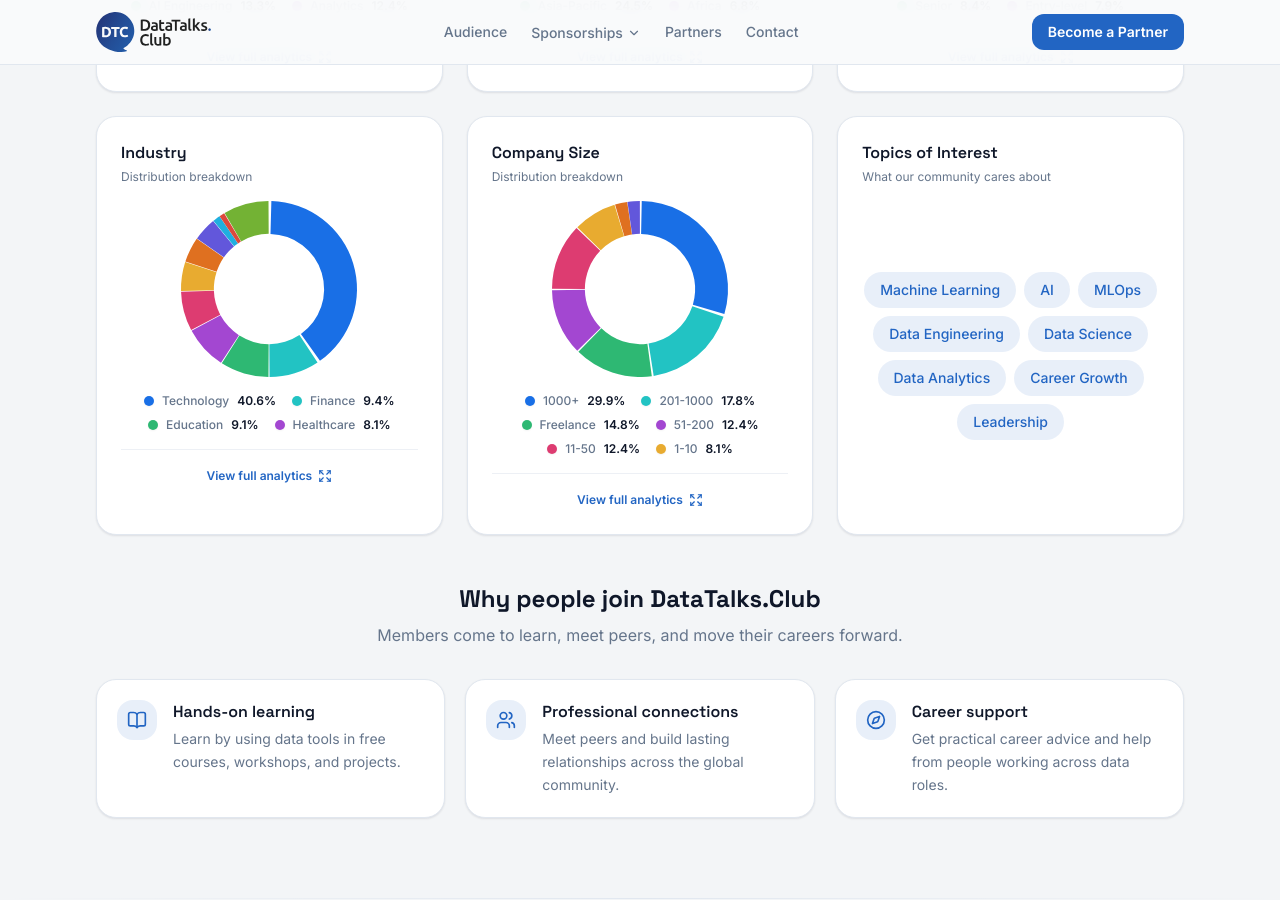
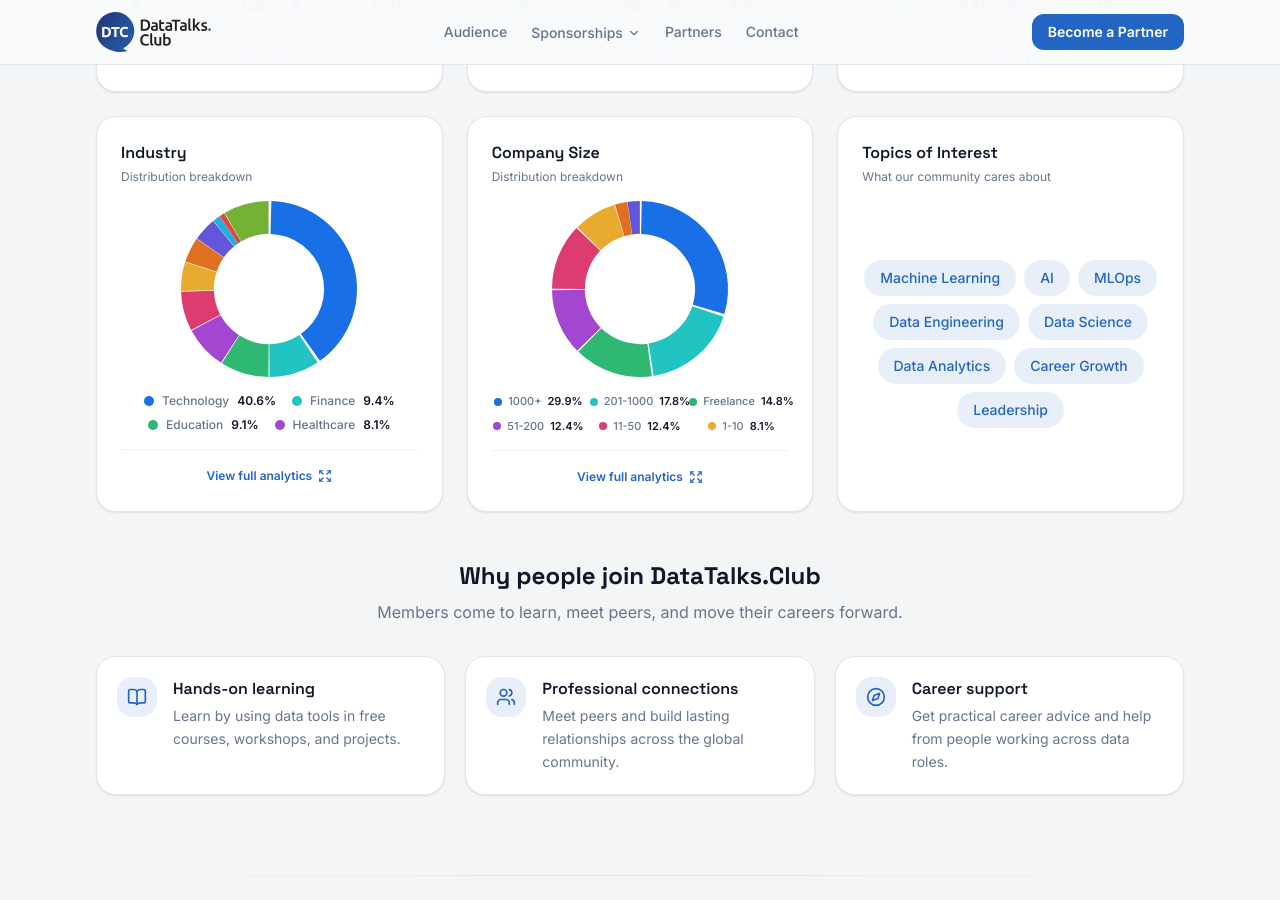
Before and after one commit to DataTalksClub/mediakit, a Jekyll site: the page built from index.html, in a window 1280 px wide and 900 px high, scrolled down 1197 px. Built offline with Jekyll 4.4.1, drawn with Linux system fonts in a browser that asks for light colours; nearby versions of some CDN libraries.

Commit message:
Compact company size legend

```diff
--- a/_data/charts.yml
+++ b/_data/charts.yml
@@ -55,6 +55,7 @@
 
 - title: Company Size
   legend: 6
+  legend_columns: 3
   data:
     - { name: "1000+", value: 29.9, color: "hsl(215, 80%, 50%)" }
     - { name: "201-1000", value: 17.8, color: "hsl(180, 70%, 45%)" }
--- a/_includes/audience.html
+++ b/_includes/audience.html
@@ -18,10 +18,10 @@
         <div class="h-44 flex items-center justify-center">
           <canvas id="chart-{{ forloop.index }}" class="js-donut" data-chart-index="{{ forloop.index0 }}"></canvas>
         </div>
-        <div class="flex flex-wrap justify-center gap-x-4 gap-y-2 mt-4">
+        <div class="{% if chart.legend_columns == 3 %}grid grid-cols-3 gap-x-2 gap-y-2{% else %}flex flex-wrap justify-center gap-x-4 gap-y-2{% endif %} mt-4">
           {% for item in chart.data limit: chart.legend %}
-          <div class="flex items-center gap-2 text-xs">
-            <div class="w-2.5 h-2.5 rounded-full shadow-sm" style="background-color: {{ item.color }};"></div>
+          <div class="flex items-center {% if chart.legend_columns == 3 %}justify-center gap-1.5 text-[11px] whitespace-nowrap{% else %}gap-2 text-xs{% endif %}">
+            <div class="{% if chart.legend_columns == 3 %}w-2 h-2{% else %}w-2.5 h-2.5{% endif %} rounded-full shadow-sm flex-shrink-0" style="background-color: {{ item.color }};"></div>
             <span class="text-muted-foreground font-medium">{{ item.name }}</span>
             <span class="text-foreground font-semibold">{{ item.value }}%</span>
           </div>
```
